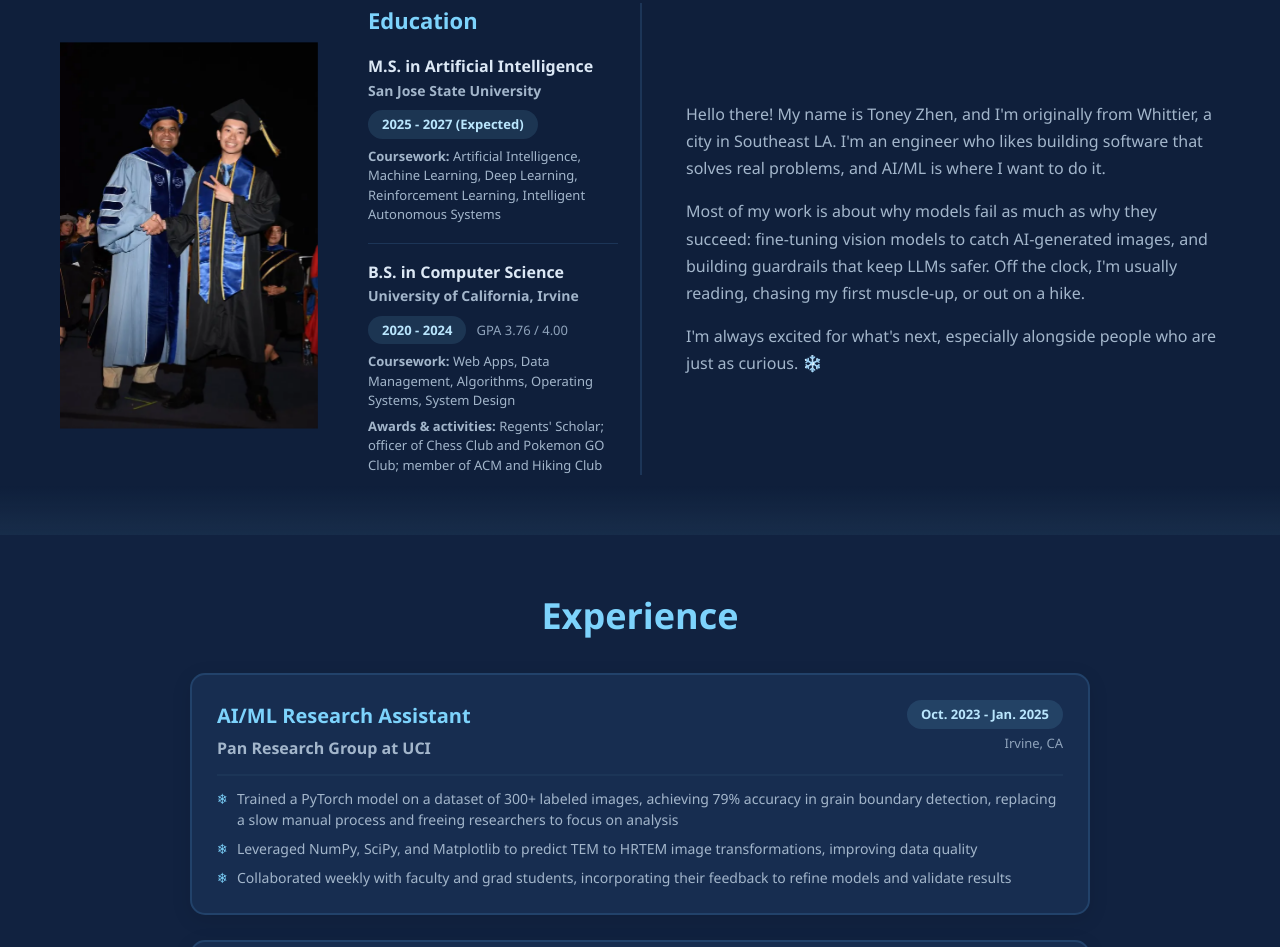
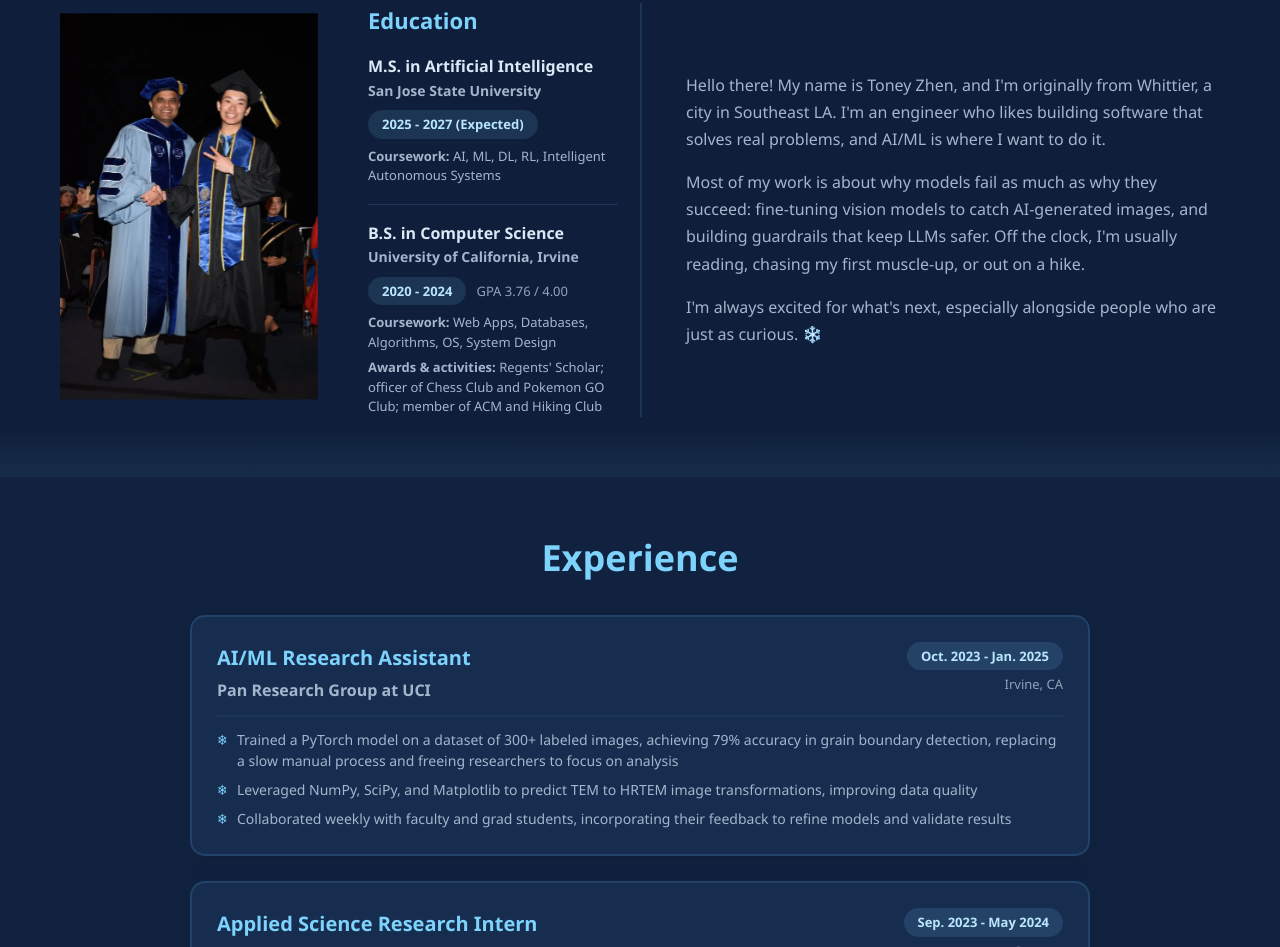
Before and after one commit to toneyzhen/toneyzhen.github.io, a plain HTML site: page index.html in a window 1280 px wide. Shown: the part 875-1822 px from the top of the page. Drawn offline with Linux system fonts and the light colour scheme; no server answers; animation ran at ten frames a second.

Commit message:
Shorten the coursework lines in Education
Co-Authored-By: Claude Opus 5.5 <noreply@anthropic.com>
Claude-Session: https://claude.ai/code/session_01Pg44SP7NJTpWWP1LSeSn6U

```diff
--- a/index.html
+++ b/index.html
@@ -76,13 +76,13 @@
                         <h4>M.S. in Artificial Intelligence</h4>
                         <p class="edu-school">San Jose State University</p>
                         <p class="edu-meta"><span class="experience-date">2025 - 2027 (Expected)</span></p>
-                        <p class="edu-detail"><strong>Coursework:</strong> Artificial Intelligence, Machine Learning, Deep Learning, Reinforcement Learning, Intelligent Autonomous Systems</p>
+                        <p class="edu-detail"><strong>Coursework:</strong> AI, ML, DL, RL, Intelligent Autonomous Systems</p>
                     </div>
                     <div class="edu-item">
                         <h4>B.S. in Computer Science</h4>
                         <p class="edu-school">University of California, Irvine</p>
                         <p class="edu-meta"><span class="experience-date">2020 - 2024</span> GPA 3.76 / 4.00</p>
-                        <p class="edu-detail"><strong>Coursework:</strong> Web Apps, Data Management, Algorithms, Operating Systems, System Design</p>
+                        <p class="edu-detail"><strong>Coursework:</strong> Web Apps, Databases, Algorithms, OS, System Design</p>
                         <p class="edu-detail"><strong>Awards &amp; activities:</strong> Regents' Scholar; officer of Chess Club and Pokemon GO Club; member of ACM and Hiking Club</p>
                     </div>
                 </div>
```
